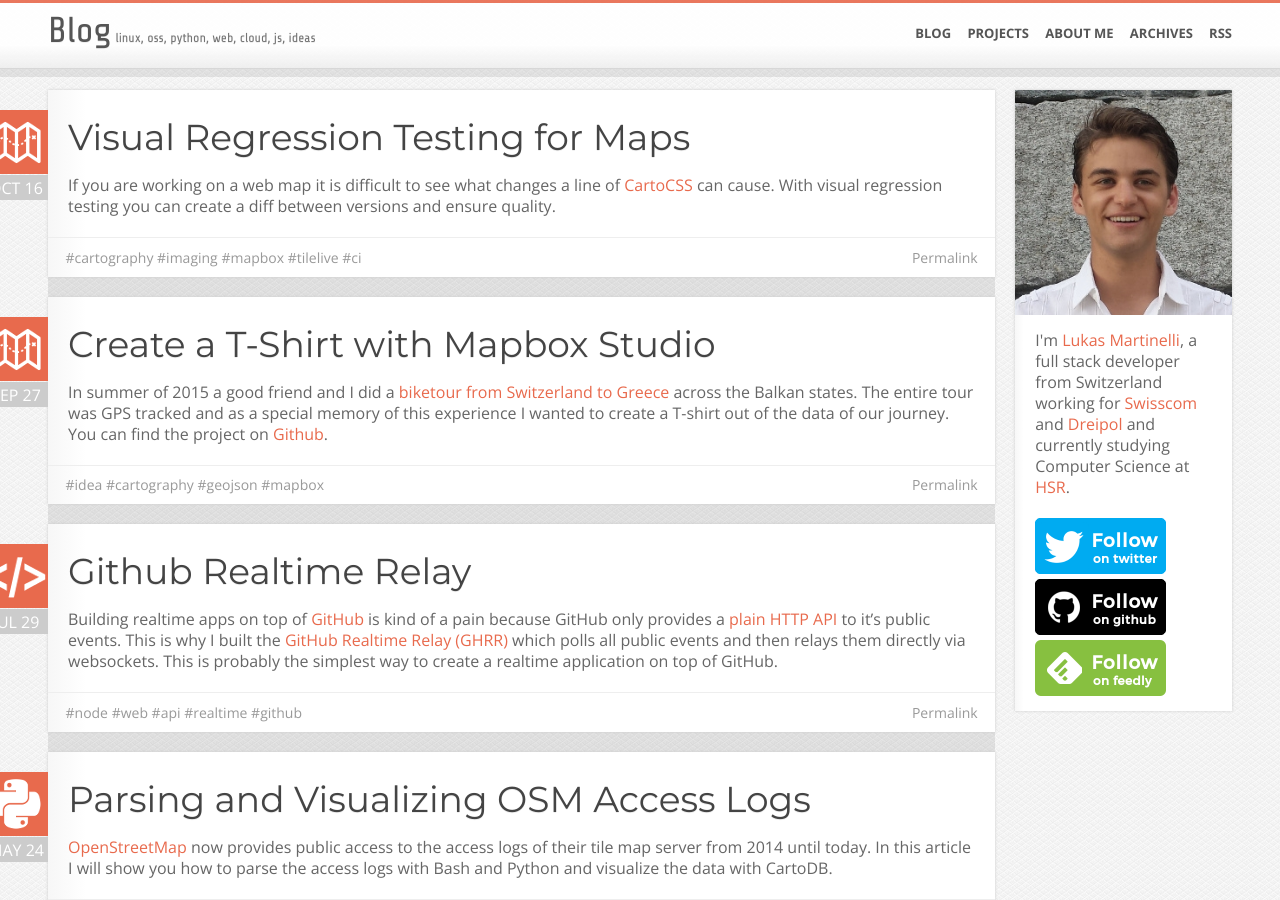
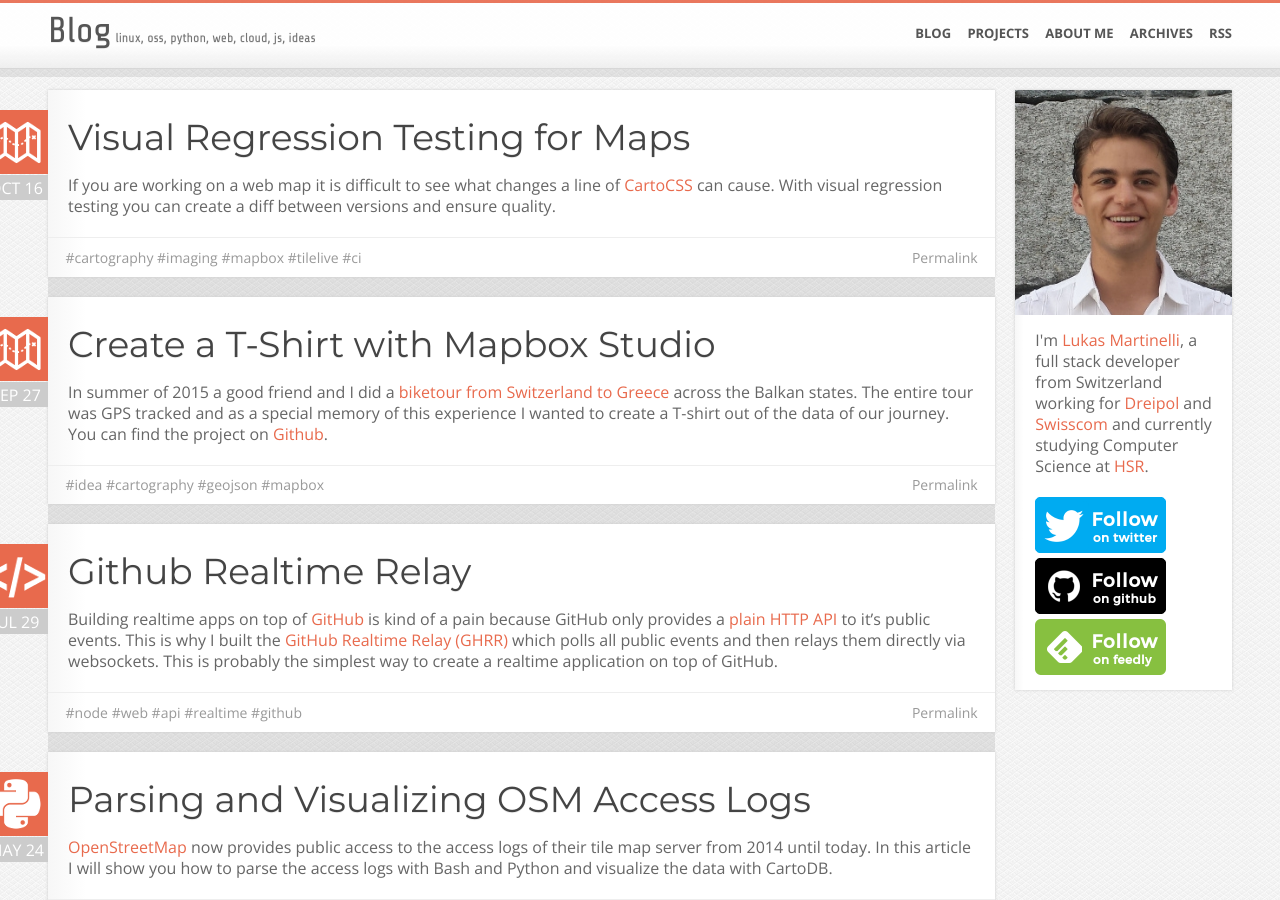
Before and after one commit to lukasmartinelli/lukasmartinelli.github.io, a Jekyll site: the page built from index.html, in a window 1280 px wide and 900 px high. Built offline with Jekyll 4.4.1, drawn with Linux system fonts in a browser that asks for light colours; Markdown is read by kramdown in place of the engine named in the settings; the list of posts is cut into pages by our own code.

Commit message:
Adapted bio

```diff
--- a/_includes/bio.html
+++ b/_includes/bio.html
@@ -3,7 +3,7 @@
   <div class="description">
       <p>
       I'm <a href="/cv.html">Lukas Martinelli</a>, a full stack developer from Switzerland working for
-      <a href="http://swisscom.ch/">Swisscom</a> and <a href="http://dreipol.ch/">Dreipol</a>
+      <a href="http://dreipol.ch/">Dreipol</a> and <a href="http://swisscom.ch/">Swisscom</a>
       and currently studying Computer Science at <a href="https://www.hsr.ch/">HSR</a>.
       </p>
       <a href='https://twitter.com/lukmartinelli' target='blank'><img id='twitterFollow' src='/img/twitter-follow.png' width='131' height='56'></a>
```
